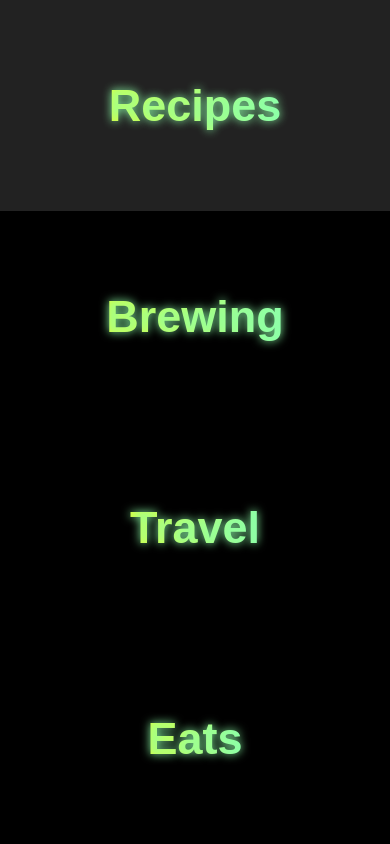
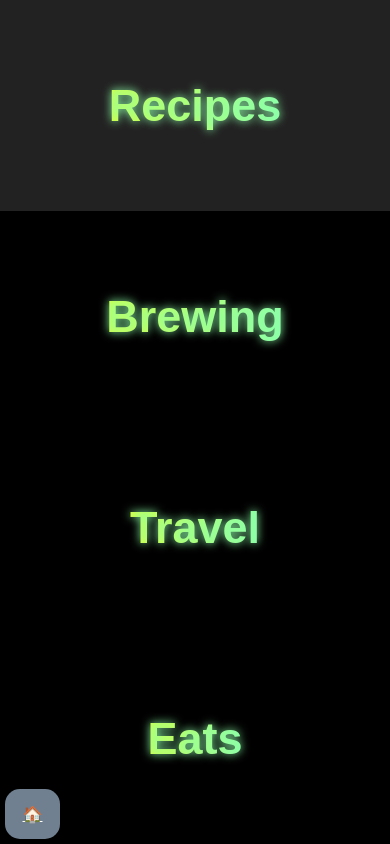
Before and after one commit to Jameson13B/Jamesons-Dashboard, a React (Create React App) app: page / in a window 390 px wide. Built offline with nearby package versions, Linux system fonts and the light colour scheme; no server answers.

Commit message:
Created new component

```diff
--- a/src/App.js
+++ b/src/App.js
@@ -3,6 +3,7 @@ import { Route, Switch } from 'wouter'
 
 import { Home } from './views/Home'
 import { Recipes } from './views/Recipes'
+import { UtilityButton } from './components/UtilityButton'
 
 function App() {
   const styles = getStyles()
@@ -17,6 +18,7 @@ function App() {
           <Recipes />
         </Route>
       </Switch>
+      <UtilityButton content="🏠" path="/" position="left" />
     </div>
   )
 }
@@ -29,11 +31,4 @@ const getStyles = () => ({
     height: '100vh',
     width: '100vw',
   },
-  subHead: {
-    marginBottom: 0,
-  },
-  unorderdList: {
-    textAlign: 'left',
-    marginBottom: 20,
-  },
 })
--- /dev/null
+++ b/src/components/UtilityButton.js
@@ -0,0 +1,71 @@
+import React, { useEffect } from 'react'
+import { css } from 'glamor'
+
+const positions = ['left', 'right']
+
+export const UtilityButton = (props) => {
+  const { color = 'slategrey', content, path, position = 'left' } = props
+  const styles = getStyles(color)
+  const positionStyles = position === 'left' ? styles.left : styles.right
+
+  useEffect(() => {
+    if (!positions.includes(position)) {
+      console.error('Position Error: Please choose from ["left", "right"]')
+    }
+  }, [position])
+
+  if (!positions.includes(position)) {
+    return <p style={styles.error}>Position Error</p>
+  }
+
+  return (
+    <a href={path} className={css({ ...styles.homeButton, ...positionStyles })}>
+      {content}
+    </a>
+  )
+}
+
+const getStyles = (color) => ({
+  error: {
+    color: 'red',
+    fontWeight: 'bolder',
+    position: 'fixed',
+    top: '10px',
+    left: '45%',
+  },
+  homeButton: {
+    background: color,
+    borderRadius: '15px',
+    color: 'white',
+    height: '70px',
+    position: 'fixed',
+    bottom: '-45px',
+    transition: 'bottom ease 0.5s',
+    width: '80px',
+    // Flexbox
+    display: 'flex',
+    alignItems: 'center',
+    justifyContent: 'center',
+    '&:hover': {
+      bottom: '10px',
+    },
+  },
+  left: {
+    left: '15px',
+    '@media(max-width: 768px)': {
+      left: '5px',
+      bottom: '5px',
+      height: '50px',
+      width: '55px',
+    },
+  },
+  right: {
+    right: '15px',
+    '@media(max-width: 768px)': {
+      right: '5px',
+      bottom: '5px',
+      height: '50px',
+      width: '55px',
+    },
+  },
+})
```
